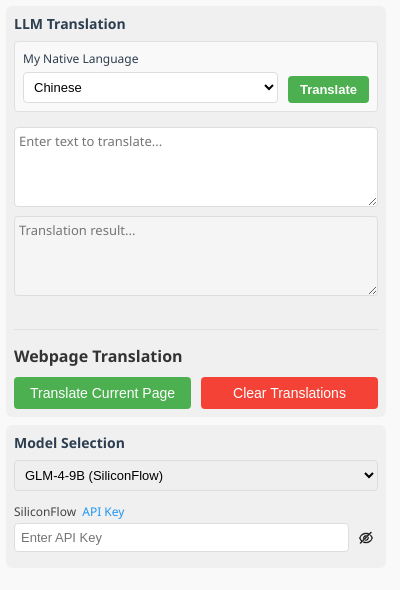
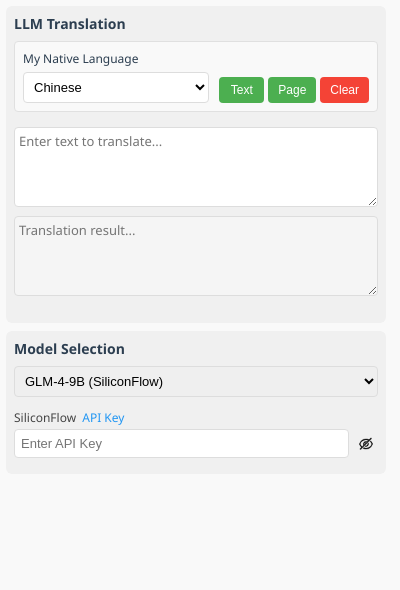
Before and after one commit to tujiaw/llm_translate, a browser extension: page popup.html in a window 400 px wide. Drawn offline with Linux system fonts and the light colour scheme.

Commit message:
优化弹窗样式，调整按钮布局和样式，新增工具提示功能；移除冗余的全网页翻译区域，提升用户界面友好性；更新翻译逻辑以动态调整批次大小，增强翻译效率。

```diff
--- a/popup.css
+++ b/popup.css
@@ -96,26 +96,57 @@ textarea {
 
 .controls {
   display: flex;
-  justify-content: center;
+  justify-content: flex-end;
   align-items: center;
-  margin-bottom: 8px;
-  gap: 8px;
+  margin-bottom: 0;
+  margin-left: 10px;
+  gap: 4px;
 }
 
-#translateBtn {
+.controls button {
   background-color: #4CAF50;
   color: white;
   border: none;
-  padding: 6px 12px;
+  padding: 6px 10px;
   border-radius: 4px;
   cursor: pointer;
-  font-weight: bold;
+  font-weight: 500;
   transition: background-color 0.3s;
-  font-size: 13px;
+  font-size: 12px;
+  min-width: 45px;
 }
 
-#translateBtn:hover {
+.controls button:hover {
   background-color: #45a049;
+}
+
+.controls button.clear-btn {
+  background-color: #f44336;
+}
+
+.controls button.clear-btn:hover {
+  background-color: #e53935;
+}
+
+/* 添加工具提示样式 */
+[title] {
+  position: relative;
+}
+
+[title]:hover::after {
+  content: attr(title);
+  position: absolute;
+  bottom: 100%;
+  left: 50%;
+  transform: translateX(-50%);
+  padding: 4px 8px;
+  background-color: rgba(0, 0, 0, 0.8);
+  color: white;
+  font-size: 12px;
+  border-radius: 4px;
+  white-space: nowrap;
+  z-index: 1000;
+  margin-bottom: 5px;
 }
 
 .result-container {
@@ -303,59 +334,3 @@ optgroup {
 .translation-loader-container {
   display: none;
 }
-
-/* 为全网页翻译区域添加样式 */
-.webpage-translation {
-  margin-top: 20px;
-  border-top: 1px solid #e0e0e0;
-  padding-top: 15px;
-}
-
-.webpage-translation h3 {
-  font-size: 16px;
-  margin: 0 0 10px 0;
-  color: #333;
-}
-
-.webpage-buttons {
-  display: flex;
-  gap: 10px;
-}
-
-.webpage-buttons button {
-  flex: 1;
-  padding: 8px 10px;
-  background-color: #4CAF50;
-  color: white;
-  border: none;
-  border-radius: 4px;
-  cursor: pointer;
-  font-size: 14px;
-  transition: background-color 0.2s;
-}
-
-.webpage-buttons button:hover {
-  background-color: #45a049;
-}
-
-.webpage-buttons button:active {
-  background-color: #3d8b40;
-}
-
-.webpage-buttons button:disabled {
-  background-color: #cccccc;
-  cursor: not-allowed;
-}
-
-/* 清除翻译按钮样式 */
-#clearTranslationsBtn {
-  background-color: #f44336;
-}
-
-#clearTranslationsBtn:hover {
-  background-color: #e53935;
-}
-
-#clearTranslationsBtn:active {
-  background-color: #d32f2f;
-}
--- a/popup.html
+++ b/popup.html
@@ -18,7 +18,9 @@
           </select>
         </div>
         <div class="controls">
-          <button id="translateBtn">Translate</button>
+          <button id="translateBtn" title="Translate selected text">Text</button>
+          <button id="translateWebpageBtn" title="Translate current webpage">Page</button>
+          <button id="clearTranslationsBtn" title="Clear webpage translations" class="clear-btn">Clear</button>
         </div>
       </div>
 
@@ -27,15 +29,6 @@
         <div class="result-container">
           <textarea id="outputText" placeholder="Translation result..." readonly></textarea>
           <div class="spinner" id="loadingSpinner"></div>
-        </div>
-      </div>
-
-      <!-- 全网页翻译区域 -->
-      <div class="webpage-translation">
-        <h3>Webpage Translation</h3>
-        <div class="webpage-buttons">
-          <button id="translateWebpageBtn">Translate Current Page</button>
-          <button id="clearTranslationsBtn">Clear Translations</button>
         </div>
       </div>
     </div>
```
Also changed, not shown: webpage_translator.js (+16 -1 lines).
